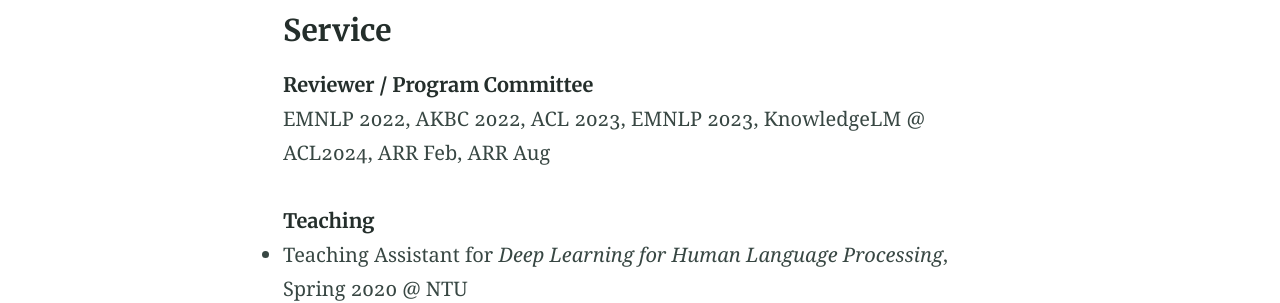
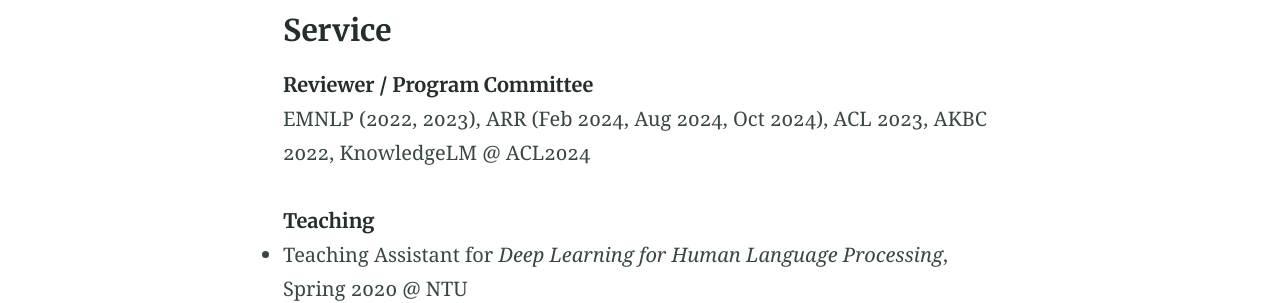
Before and after one commit to timchen0618/timchen0618.github.io, a Jekyll site: the page built from index.md, in a window 1280 px wide. Shown: the part 1434-1737 px from the top of the page. Built offline with Jekyll 4.4.1, drawn with Linux system fonts in a browser that asks for light colours.

Commit message:
update cv

```diff
--- a/index.md
+++ b/index.md
@@ -37,7 +37,7 @@
 
 ### Service
 ###### Reviewer / Program Committee
-EMNLP 2022, AKBC 2022, ACL 2023, EMNLP 2023, KnowledgeLM @ ACL2024, ARR Feb, ARR Aug
+EMNLP (2022, 2023), ARR (Feb 2024, Aug 2024, Oct 2024), ACL 2023, AKBC 2022, KnowledgeLM @ ACL2024
 
 ###### Teaching
 - Teaching Assistant for *Deep Learning for Human Language Processing*, Spring 2020 @ NTU
```
Also changed, not shown: cv.md (+1 -1 lines), 3 other files.
